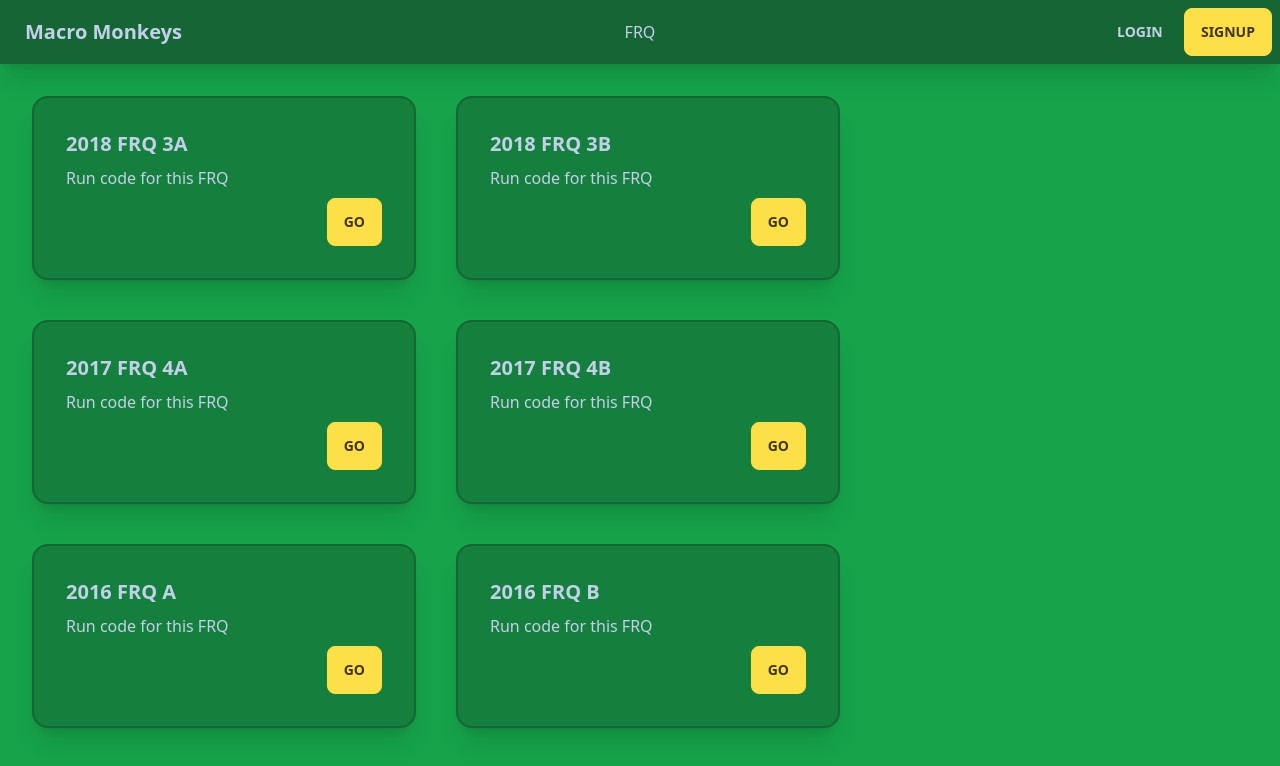
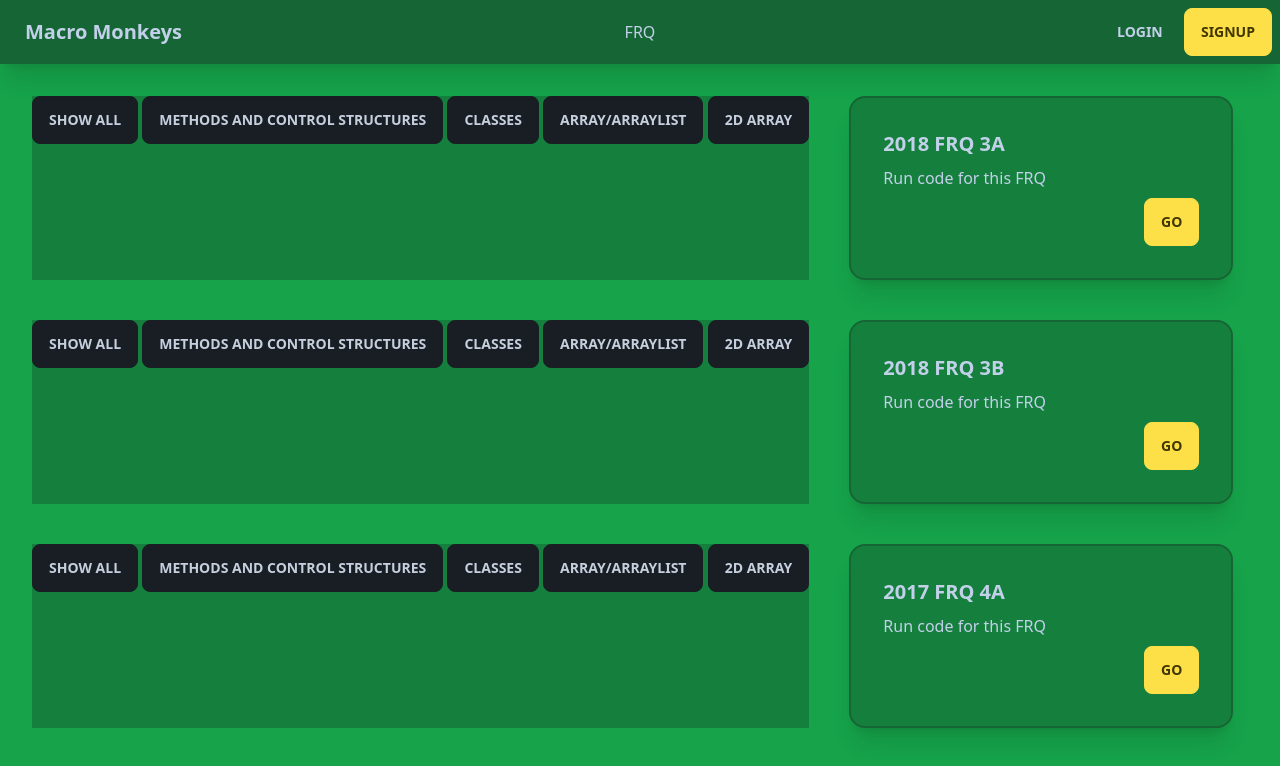
Before and after one commit to nicm2/macro-monkeys, a SvelteKit app: page /frq in a window 1280 px wide. Shown: the top 766 px of the page. Built offline with nearby package versions, Linux system fonts and the light colour scheme; no server answers.

Commit message:
sort buttons

```diff
--- a/src/components/Card.svelte
+++ b/src/components/Card.svelte
@@ -29,6 +29,14 @@
     }
 </script>
 
+<div id="myBtnContainer" class="bg-green-700">
+  <button class="btn active" onclick="filterSelection('all')"> Show all</button>
+  <button class="btn" onclick="filterSelection('mncs')"> Methods and Control Structures</button>
+  <button class="btn" onclick="filterSelection('classes')"> Classes</button>
+  <button class="btn" onclick="filterSelection('arrays')"> Array/ArrayList</button>
+  <button class="btn" onclick="filterSelection('2d')"> 2D Array</button>
+</div>
+
 <div class="card w-96 bg-green-700 shadow-xl border-green-800 border-2">
     <div class="card-body">
       <h2 class="card-title">{title}</h2>
```
